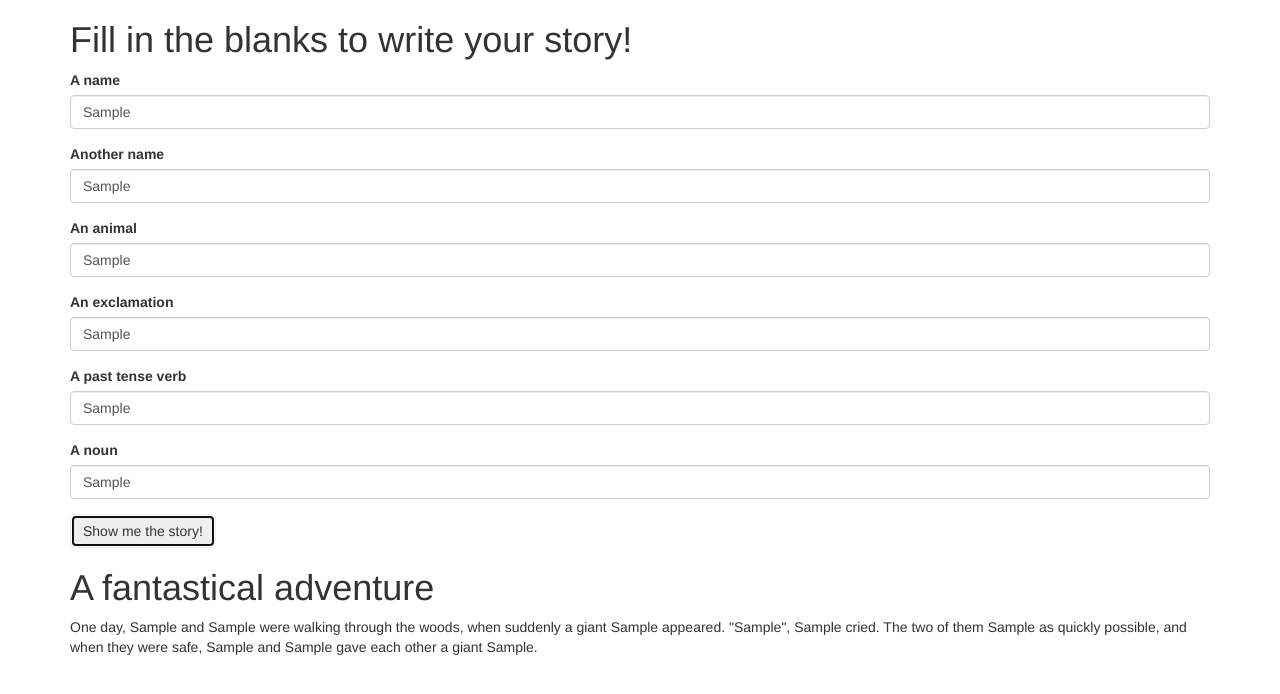
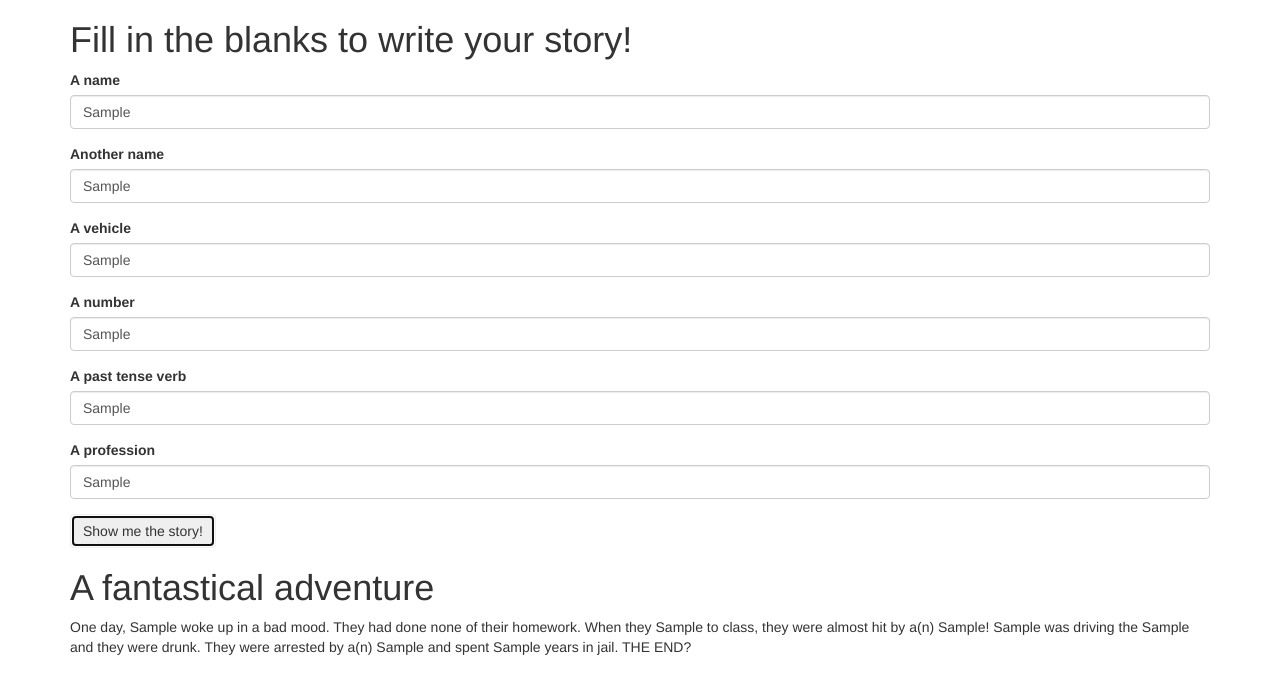
Before and after one commit to grepcats/madlibs, a plain HTML site: page index.html in a window 1280 px wide. Both pictures are taken after typing "Sample", "Sample", "Sample", "Sample", "Sample", "Sample" into the empty fields and a click on the button "Show me the story!". Drawn offline with Linux system fonts and the light colour scheme.

Commit message:
Change story text and the corresponding form and jquery

```diff
--- a/index.html
+++ b/index.html
@@ -21,20 +21,20 @@
             <input id="person2" class="form-control" type="text">
           </div>
           <div class="form-group">
-            <label for="animal">An animal</label>
-            <input id="animal" class="form-control" type="text">
+            <label for="vehicle">A vehicle</label>
+            <input id="vehicle" class="form-control" type="text">
           </div>
           <div class="form-group">
-            <label for="exclamation">An exclamation</label>
-            <input id="exclamation" class="form-control" type="text">
+            <label for="number">A number</label>
+            <input id="number" class="form-control" type="text">
           </div>
           <div class="form-group">
             <label for="verb">A past tense verb</label>
             <input id="verb" class="form-control" type="text">
           </div>
           <div class="form-group">
-            <label for="noun">A noun</label>
-            <input id="noun" class="form-control" type="text">
+            <label for="profession">A profession</label>
+            <input id="profession" class="form-control" type="text">
           </div>
 
           <button type="submit" class="btn">Show me the story!</button>
@@ -43,7 +43,7 @@
 
       <div id="story">
         <h1>A fantastical adventure</h1>
-        <p>One day, <span class="person1"></span> and <span class="person2"></span> were walking through the woods, when suddenly a giant <span class="animal"></span> appeared. "<span class="exclamation"></span>", <span class="person1"></span> cried. The two of them <span class="verb"></span> as quickly possible, and when they were safe, <span class="person1"></span> and <span class="person2"></span> gave each other a giant <span class="noun"></span>.</p>
+        <p>One day, <span class="person1"></span> woke up in a bad mood. They had done none of their homework. When they <span class="verb"></span> to class, they were almost hit by a(n) <span class="vehicle"></span>! <span class="person2"></span> was driving the <span class="vehicle"></span> and they were drunk. They were arrested by a(n) <span class="profession"></span> and spent <span class="number"></span> years in jail. THE END?</p>
       </div>
     </div>
   </body>
--- a/js/scripts.js
+++ b/js/scripts.js
@@ -2,17 +2,17 @@ $(document).ready(function() {
   $("#formOne").submit(function(event) {
     var person1Input = $("input#person1").val();
     var person2Input = $("input#person2").val();
-    var animalInput= $("input#animal").val();
-    var exclamationInput = $("input#exclamation").val();
+    var vehicleInput= $("input#vehicle").val();
+    var numberInput = $("input#number").val();
     var verbInput = $("input#verb").val();
-    var nounInput = $("input#noun").val();
+    var professionInput = $("input#profession").val();
 
     $(".person1").text(person1Input);
     $(".person2").text(person2Input);
-    $(".animal").text(animalInput);
-    $(".exclamation").text(exclamationInput);
+    $(".vehicle").text(vehicleInput);
+    $(".number").text(numberInput);
     $(".verb").text(verbInput);
-    $(".noun").text(nounInput);
+    $(".profession").text(professionInput);
 
     $("#story").show();
 
```
